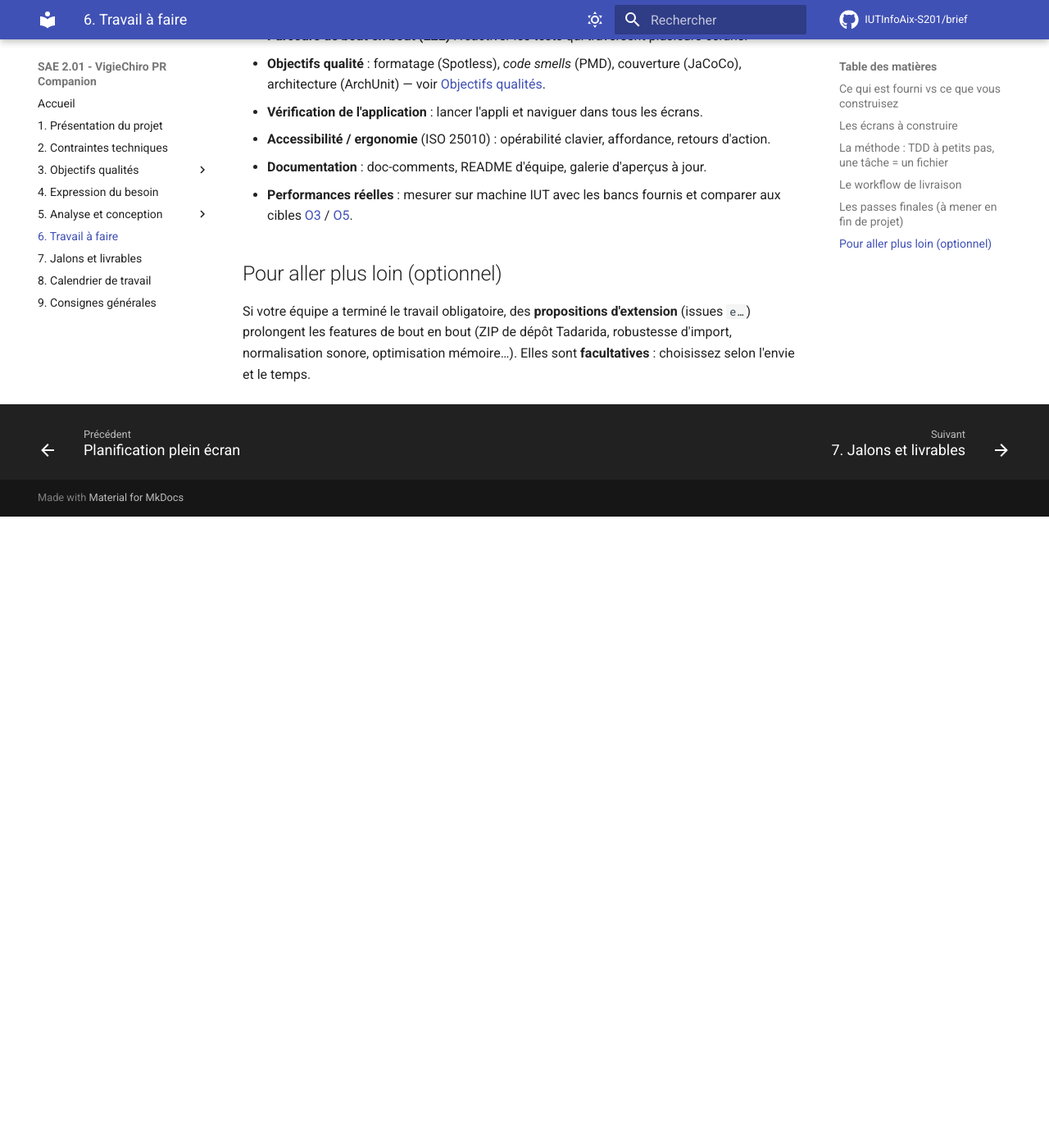
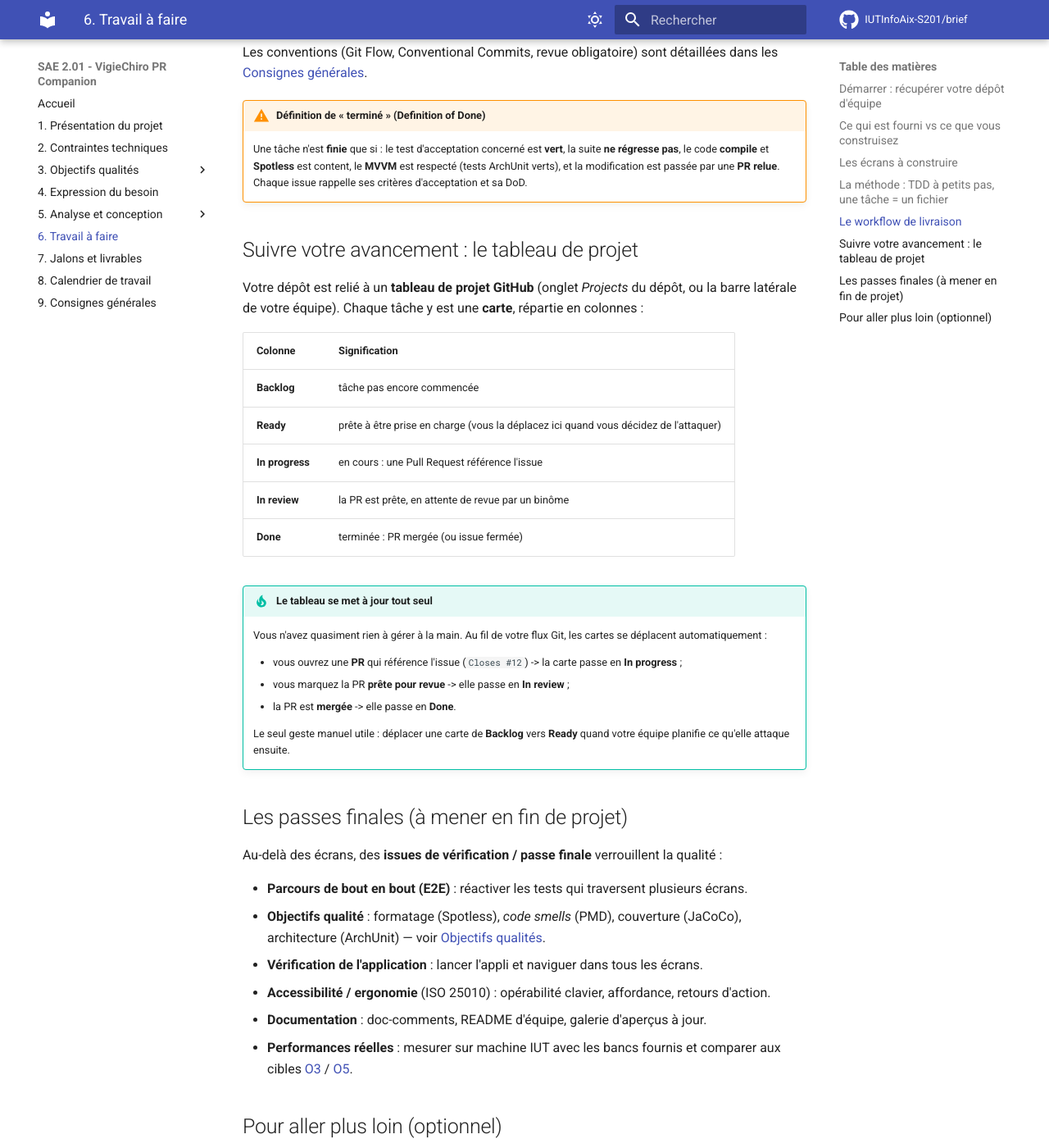
Before and after one commit to IUTInfoAix-S201/brief, an MkDocs documentation site: the page built from docs/Travail à faire.md, in a window 1280 px wide and 1400 px high, scrolled down 2403 px. Shown: the whole window at 82% size. Built offline with MkDocs 1.6.1 and Material for MkDocs 9.7.7, drawn with Linux system fonts in a browser that asks for light colours; comment, search, counter and statistics services are not loaded; before the commit the page ends 3033 px from its top, so only the background shows below that; some of the changed text lies outside the part shown.

Commit message:
docs(brief): ajouter le lien Classroom et la section tableau de projet
- section Demarrer : lien d'acceptation du devoir GitHub Classroom + creation
  du depot d'equipe (vigiechiro-pr-companion-<equipe>)
- section Suivre votre avancement : le tableau kanban (colonnes Backlog/Ready/
  In progress/In review/Done) et son auto-mise a jour via le flux PR

```diff
--- a/docs/Travail à faire.md
+++ b/docs/Travail à faire.md
@@ -5,6 +5,17 @@ arriver. Le détail, tâche par tâche, vit dans les **issues de votre dépôt**
 
 !!! info "Une SAE de développement d'IHM"
     L'analyse, la conception et le **socle technique** sont fournis (cf. [Analyse et conception](Analyse%20et%20conception/index.md)). Votre travail, c'est l'**interface graphique** (JavaFX / MVVM) de l'application, par-dessus des services et une base de données déjà implémentés et testés.
+
+## Démarrer : récupérer votre dépôt d'équipe
+
+Votre travail se fait dans un **dépôt d'équipe**, distribué via **GitHub Classroom**.
+
+!!! abstract "Accepter le devoir (une seule fois par équipe)"
+    1. Ouvrez le lien : [**Accepter la SAE VigieChiro sur GitHub Classroom**](https://classroom.github.com/a/eMEjP0tl).
+    2. **Créez votre équipe** (si vous êtes le premier) ou **rejoignez** celle déjà créée par un binôme. Une seule équipe par groupe : ne recréez pas une équipe qui existe déjà.
+    3. GitHub crée votre dépôt `vigiechiro-pr-companion-<votre-équipe>` et vous y donne accès.
+
+    Au premier démarrage, le dépôt se remplit tout seul : **toutes les tâches** y arrivent sous forme d'**issues** et un **tableau de projet** (kanban) leur est associé (voir [plus bas](#suivre-votre-avancement-le-tableau-de-projet)).
 
 ## Ce qui est fourni vs ce que vous construisez
 
@@ -78,6 +89,30 @@ verte). Les conventions (Git Flow, Conventional Commits, revue obligatoire) sont
     ArchUnit verts), et la modification est passée par une **PR relue**. Chaque issue rappelle ses
     critères d'acceptation et sa DoD.
 
+## Suivre votre avancement : le tableau de projet
+
+Votre dépôt est relié à un **tableau de projet GitHub** (onglet *Projects* du dépôt, ou la barre
+latérale de votre équipe). Chaque tâche y est une **carte**, répartie en colonnes :
+
+| Colonne | Signification |
+|---|---|
+| **Backlog** | tâche pas encore commencée |
+| **Ready** | prête à être prise en charge (vous la déplacez ici quand vous décidez de l'attaquer) |
+| **In progress** | en cours : une Pull Request référence l'issue |
+| **In review** | la PR est prête, en attente de revue par un binôme |
+| **Done** | terminée : PR mergée (ou issue fermée) |
+
+!!! tip "Le tableau se met à jour tout seul"
+    Vous n'avez quasiment rien à gérer à la main. Au fil de votre flux Git, les cartes se déplacent
+    automatiquement :
+
+    - vous ouvrez une **PR** qui référence l'issue (`Closes #12`) -> la carte passe en **In progress** ;
+    - vous marquez la PR **prête pour revue** -> elle passe en **In review** ;
+    - la PR est **mergée** -> elle passe en **Done**.
+
+    Le seul geste manuel utile : déplacer une carte de **Backlog** vers **Ready** quand votre équipe
+    planifie ce qu'elle attaque ensuite.
+
 ## Les passes finales (à mener en fin de projet)
 
 Au-delà des écrans, des **issues de vérification / passe finale** verrouillent la qualité :
```
